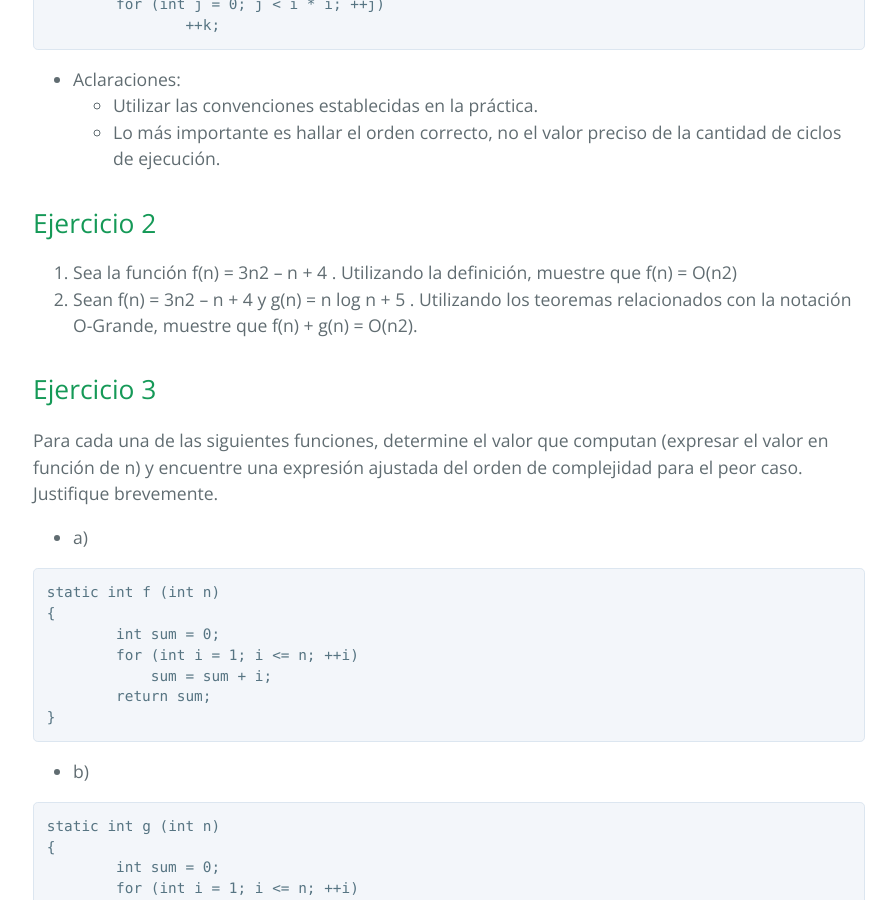
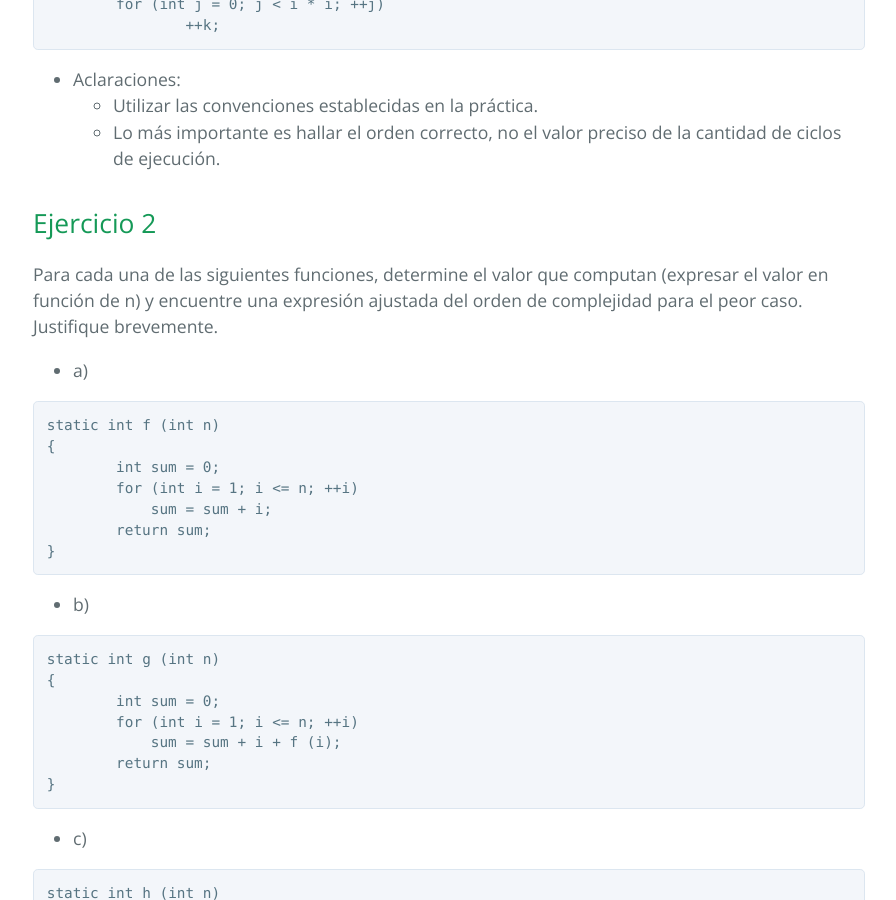
Before and after one commit to FacultadDeIngenieria/anaydis, a Jekyll site: the page built from practice/tp1.md, in a window 1280 px wide and 900 px high, scrolled down 894 px. Shown: the whole window, without its empty margins (191-1087 px from the left). Built offline with Jekyll 4.4.1, drawn with Linux system fonts in a browser that asks for light colours.

Commit message:
feat: removing ejercicio 2

```diff
--- a/practice/tp1.md
+++ b/practice/tp1.md
@@ -36,12 +36,14 @@ for (int i = 0; i < n; ++i)
   * Utilizar las convenciones establecidas en la práctica.
   * Lo más importante es hallar el orden correcto, no el valor preciso de la cantidad de ciclos de ejecución.
 
+<!--
 ## Ejercicio 2
 
 1. Sea la función f(n) = 3n2 – n + 4 . Utilizando la definición, muestre que f(n) = O(n2)
 2. Sean f(n) = 3n2 – n + 4 y g(n) = n log n + 5 . Utilizando los teoremas relacionados con la notación O-Grande, muestre que f(n) + g(n) = O(n2).
+-->
 
-## Ejercicio 3
+## Ejercicio 2
 
 Para cada una de las siguientes funciones, determine el valor que computan (expresar el valor en función de n) y encuentre una expresión ajustada del orden de complejidad para el peor caso. Justifique brevemente.
 
```
